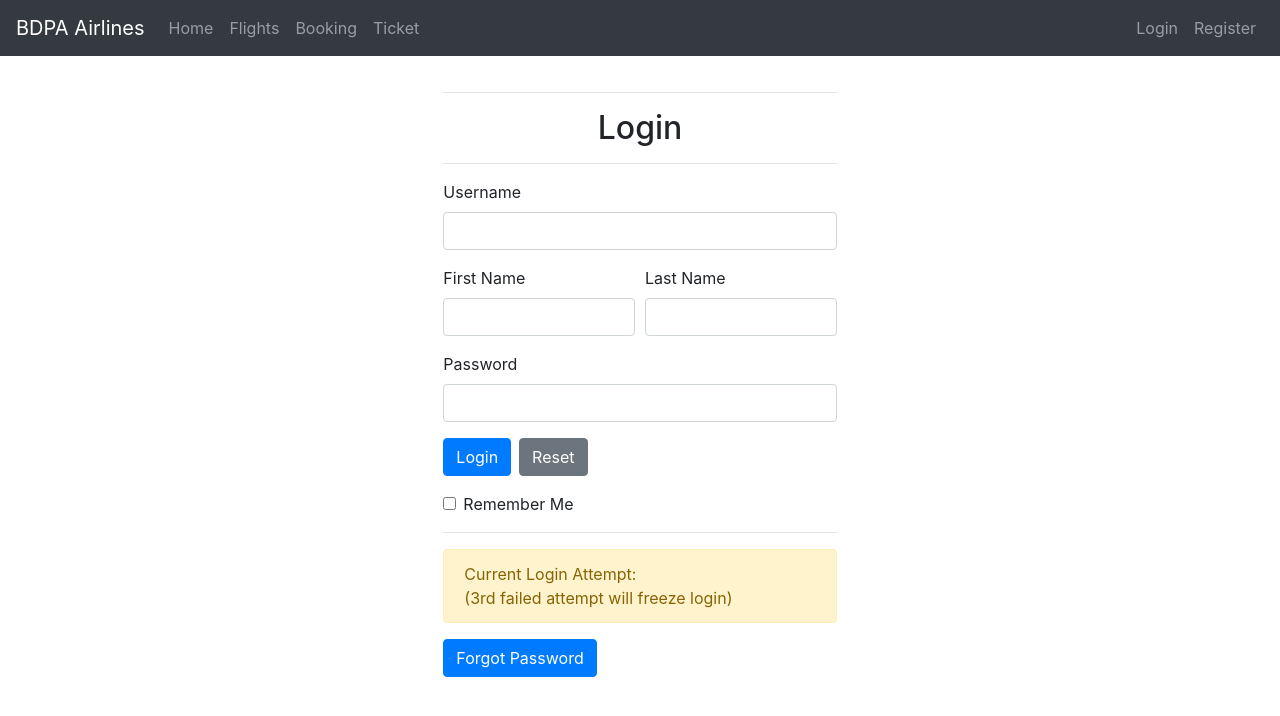
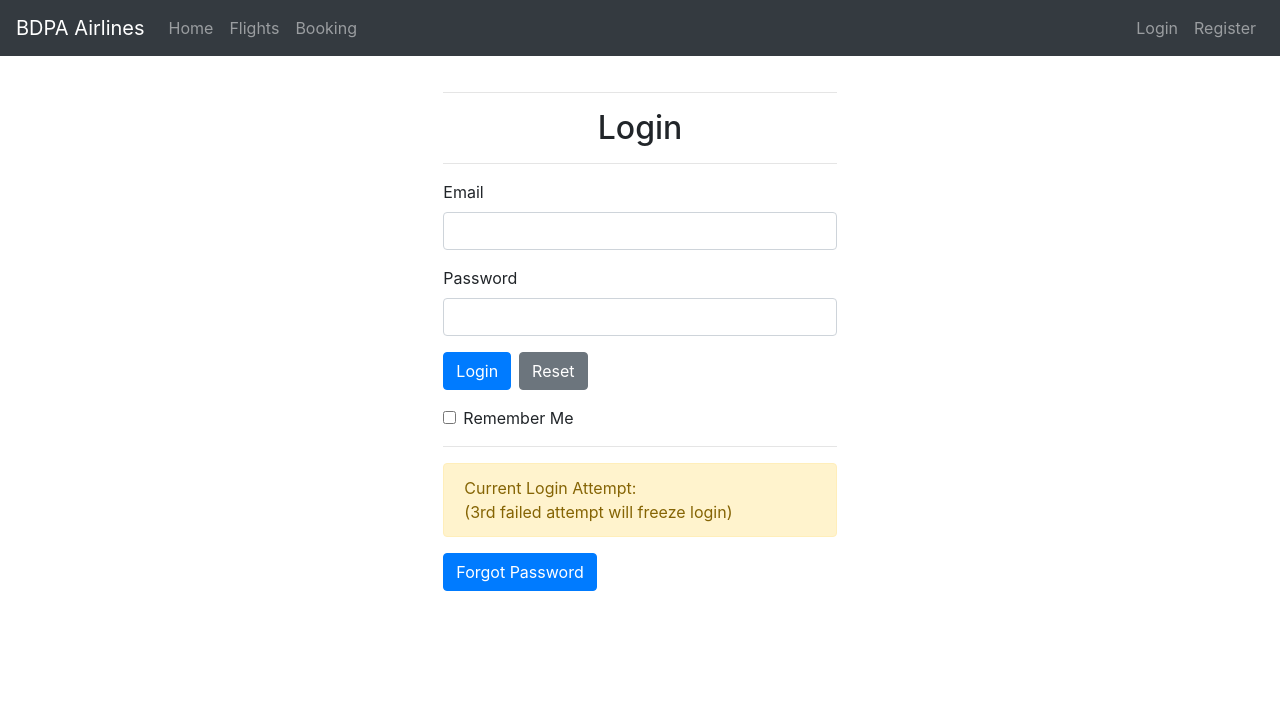
Before and after one commit to JosephMugo/bdpa2020ui, a React (Create React App) app: page /login in a window 1280 px wide. Shown: the top 716 px of the page. Built offline with nearby package versions, Linux system fonts and the light colour scheme.

Commit message:
Changed username to email

```diff
--- a/src/App.jsx
+++ b/src/App.jsx
@@ -22,7 +22,7 @@ const App = () => {
     const [token] = useState(cookies.get("userToken")), [role] = useState(cookies.get("role"))
     const signOut = () => {
         console.log("signout")
-        cookies.remove("username")
+        cookies.remove("email")
         cookies.remove("userToken")
         cookies.remove("role")
         cookies.remove("rememberMe")
@@ -66,14 +66,13 @@ const App = () => {
                         <Nav.Link href="/">Home</Nav.Link>
                         <Nav.Link href="/flights">Flights</Nav.Link>
                         <Nav.Link href="/booking">Booking</Nav.Link>
-                        <Nav.Link href="/tickets">Ticket</Nav.Link>
                         {token && role === "customer" && <Nav.Link href="/dashboard_customer">Customer Dashboard</Nav.Link>}
                         {token && role === "admin" && <Nav.Link href="/dashboard_admin">Admin Dashboard</Nav.Link>}
                     </Nav>
                     <Nav>
                         {!token && <Nav.Link href="/login">Login</Nav.Link>}
                         {!token && <Nav.Link href="/register">Register</Nav.Link>}
-                        {token && <Nav.Link href="/register_admin">Register Admin</Nav.Link>} {/*&& role === "root"*/}
+                        {token && role === "root" && <Nav.Link href="/register_admin">Register Admin</Nav.Link>}
                         {role === "admin" && <Nav.Link href="/admin_create_user">Admin Create User</Nav.Link>} {/*&& role === "admin"*/}
                         {token && !rememberMe && <Nav.Link>Login Expiration: 15 minutes</Nav.Link>}
                         {token && <Nav.Link href="/" onClick={signOut}>Sign Out</Nav.Link>}
--- a/src/containers/AdminCreateUser.jsx
+++ b/src/containers/AdminCreateUser.jsx
@@ -32,11 +32,10 @@ const AdminCreateUser = () => {
                         initialValues={{
                             title: "", firstName: "", middleName: "", lastName: "", suffix: "",
                             birthdate: "", sex: "", city: "", state: "", zip: "", country: "",
-                            email: "", phone: "", username: "", password: "",
+                            email: "", phone: "", password: "",
                             securityQuestion1: "", securityQuestion2: "", securityQuestion3: "", captcha: ""
                         }}
                         validationSchema={object().shape({
-                            username: required.matches(/^[a-zA-Z0-9]+$/, "Cannot contain special characters or spaces"),
                             firstName: required, lastName: required,
                             birthdate: date().required("Required").max(new Date(), "Invalid Date of Birth"),
                             sex: required, city: required, state: required, zip: required, country: required,
@@ -130,11 +129,6 @@ const AdminCreateUser = () => {
                                     </div>
                                 </div>
                                 <div className="form-group">
-                                    <label htmlFor="username">Username</label>
-                                    <Field name="username" type="text" className={'form-control' + (errors.username && touched.username ? ' is-invalid' : '')} />
-                                    <ErrorMessage name="username" component="div" className="invalid-feedback" />
-                                </div>
-                                <div className="form-group">
                                     <label htmlFor="password">Password</label>
                                     <Field name="password" type="password" className={'form-control' + (errors.password && touched.password ? ' is-invalid' : '')} />
                                     <ErrorMessage name="password" component="div" className="invalid-feedback" />
@@ -164,7 +158,7 @@ const AdminCreateUser = () => {
                                     <button type="submit" className="btn btn-primary mr-2">Register</button>
                                     <button type="reset" className="btn btn-secondary">Reset</button>
                                 </div>
-                                <h5>{["Username Already Taken", "User Registered!", "", "Loading..."][registerResponse]}</h5>
+                                <h5>{["Email Already Taken", "User Registered!", "", "Loading..."][registerResponse]}</h5>
                             </Form>
                         )}
                     </Formik>
--- a/src/containers/Booking.jsx
+++ b/src/containers/Booking.jsx
@@ -16,9 +16,9 @@ const Bookings = () => {
     const [id] = useState(useParams().flight_id), [selected, setSelected] = useState()
     const [ticketResponse, setTicketResponse] = useState(2)
     const getUserInfo = async () => {
-        if (cookies.get("username")) {
+        if (cookies.get("email")) {
             setUserInfo(true)
-            const requestedUserInfo = await requestUserInfo(cookies.get("username"))
+            const requestedUserInfo = await requestUserInfo(cookies.get("email"))
             console.log("userInfo", requestedUserInfo)
             if (requestedUserInfo) {
                 requestedUserInfo.birthdate = format(new Date(requestedUserInfo.birthdate), "yyyy-MM-dd")
@@ -192,7 +192,7 @@ const Bookings = () => {
                                     </div>
                                     <div className="form-group col">
                                         <label htmlFor="email">Email Address</label>
-                                        <Field name="email" type="email" className={'form-control' + (errors.email && touched.email ? ' is-invalid' : '')} />
+                                        <Field name="email" type="email" disabled={userInfo} className={'form-control' + (errors.email && touched.email ? ' is-invalid' : '')} />
                                         <ErrorMessage name="email" component="div" className="invalid-feedback" />
                                     </div>
                                 </div>
--- a/src/containers/DashboardAdmin.jsx
+++ b/src/containers/DashboardAdmin.jsx
@@ -18,9 +18,9 @@ const DashboardAdmin = () => {
     })
 
     const handleClick = async (event) => {
-        const username = event.target.id
-        console.log('Deleting user:', username)
-        const deletedUser = await requestDeleteUser(username);
+        const email = event.target.id
+        console.log('Deleting user:', email)
+        const deletedUser = await requestDeleteUser(email);
         setGotUsers(false)
     }
     return (
@@ -31,17 +31,17 @@ const DashboardAdmin = () => {
                 <tr>
                     <th>First Name</th>
                     <th>Last Name</th>
-                    <th>Username</th>
+                    <th>Email</th>
                     <th>Delete</th>
                 </tr>
             </thead>
             <tbody>
                 {users.map((user) => (
-                    <tr key={user.username}>
+                    <tr key={user.email}>
                         <td>{user.firstName}</td>
                         <td>{user.lastName}</td>
-                        <td>{user.username}</td>
-                        <td><Button id={user.username} className="deleteButton" variant="danger" onClick={handleClick}>Delete</Button></td>
+                        <td>{user.email}</td>
+                        <td><Button id={user.email} className="deleteButton" variant="danger" onClick={handleClick}>Delete</Button></td>
                     </tr>
                 ))}
             </tbody>
--- a/src/containers/DashboardCustomer.jsx
+++ b/src/containers/DashboardCustomer.jsx
@@ -17,7 +17,7 @@ const DashboardCustomer = () => {
 
     const getUserInfo = async () => {
         setUserInfo(true)
-        const requestedUserInfo = await requestUserInfo(cookies.get("username"))
+        const requestedUserInfo = await requestUserInfo(cookies.get("email"))
         console.log("userInfo", requestedUserInfo)
         if (requestedUserInfo) {
             requestedUserInfo.birthdate = format(new Date(requestedUserInfo.birthdate), "yyyy-MM-dd")
@@ -28,7 +28,7 @@ const DashboardCustomer = () => {
     }
     const getUserTickets = async () => {
         setUserTickets(true)
-        const requestedUserTickets = await requestUserTickets(cookies.get("username"))
+        const requestedUserTickets = await requestUserTickets(cookies.get("email"))
         console.log("userTickets", requestedUserTickets)
         if (requestedUserTickets) setUserTickets(requestedUserTickets.map(ticket => ticket.flight_id))
     }
@@ -70,7 +70,7 @@ const DashboardCustomer = () => {
     const getAirportCity = shortName => airports.find(airport => airport.shortName === shortName).city
     return (
         <>
-            <h4>Welcome {cookies.get("username")}!</h4>
+            {userInfo && userInfo !== true && <h4>Welcome {userInfo.firstName}!</h4>}
             {userInfo && lastLoginIp && <p>Last Login IP: {lastLoginIp}</p>}
             {userInfo && lastLoginDate && <p> Last Login Date: {"" + format(new Date(lastLoginDate), "PPpp")}</p>}
 
@@ -199,8 +199,8 @@ const DashboardCustomer = () => {
                                         <Field name="phone" type="text" className={'form-control'} />
                                     </div>
                                     <div className="form-group col">
-                                        <label htmlFor="email">Email Adress</label>
-                                        <Field name="email" type="email" className={'form-control' + (errors.email && touched.email ? ' is-invalid' : '')} />
+                                        <label htmlFor="email">Email Address</label>
+                                        <Field name="email" type="email" disabled={true} className={'form-control' + (errors.email && touched.email ? ' is-invalid' : '')} />
                                         <ErrorMessage name="email" component="div" className="invalid-feedback" />
                                     </div>
                                 </div>
--- a/src/containers/ForgotPassword.jsx
+++ b/src/containers/ForgotPassword.jsx
@@ -33,9 +33,9 @@ const ForgotPassword = () => {
 
         // if (question1 === requestedUserInfo.securityQuestion1)
 
-        // setUsernameValidity(3)
+        // setEmailValidity(3)
         // const response = await createUser(info)
-        // setUsernameValidity(0 + response)
+        // setEmailValidity(0 + response)
         // if (response) window.setTimeout(() => window.open("/login", "_top"), 1000)
     }
 
@@ -52,9 +52,9 @@ const ForgotPassword = () => {
                     <h2 align='center'>Forgot Password</h2>
                     <hr />
                     <Formik
-                        initialValues={{ username: "", securityQuestion1: "", securityQuestion2: "", securityQuestion3: "" }}
+                        initialValues={{ email: "", securityQuestion1: "", securityQuestion2: "", securityQuestion3: "" }}
                         validationSchema={Yup.object().shape({
-                            username: required,
+                            email: required,
                             securityQuestion1: required,
                             securityQuestion2: required,
                             securityQuestion3: required,
@@ -64,9 +64,9 @@ const ForgotPassword = () => {
                         {({ errors, touched }) => (
                             <Form>
                                 <div className="form-group">
-                                    <label htmlFor="username">Username</label>
-                                    <Field name="username" type="text" className={'form-control' + (errors.username && touched.username ? ' is-invalid' : '')} />
-                                    <ErrorMessage name="username" component="div" className="invalid-feedback" />
+                                    <label htmlFor="email">Email</label>
+                                    <Field name="email" type="email" className={'form-control' + (errors.email && touched.email ? ' is-invalid' : '')} />
+                                    <ErrorMessage name="email" component="div" className="invalid-feedback" />
                                 </div>
                                 <div className="form-row">
                                     <div className="form-group col">
--- a/src/containers/Login.jsx
+++ b/src/containers/Login.jsx
@@ -44,11 +44,9 @@ const Login = () => {
                     <h2 align='center'>Login</h2>
                     <hr />
                     <Formik
-                        initialValues={{ username: "", firstName: "", lastName: "", password: "" }}
+                        initialValues={{ email: "", password: "" }}
                         validationSchema={Yup.object().shape({
-                            username: required,
-                            firstName: required,
-                            lastName: required,
+                            email: required,
                             password: required,
                         })}
                         onSubmit={handleLogin}
@@ -56,21 +54,9 @@ const Login = () => {
                         {({ errors, touched }) => (
                             <Form>
                                 <div className="form-group">
-                                    <label htmlFor="username">Username</label>
-                                    <Field name="username" type="text" className={'form-control' + (errors.username && touched.username ? ' is-invalid' : '')} />
-                                    <ErrorMessage name="username" component="div" className="invalid-feedback" />
-                                </div>
-                                <div className="form-row">
-                                    <div className="form-group col">
-                                        <label htmlFor="firstName">First Name</label>
-                                        <Field name="firstName" type="text" className={'form-control' + (errors.firstName && touched.firstName ? ' is-invalid' : '')} />
-                                        <ErrorMessage name="firstName" component="div" className="invalid-feedback" />
-                                    </div>
-                                    <div className="form-group col">
-                                        <label htmlFor="lastName">Last Name</label>
-                                        <Field name="lastName" type="text" className={'form-control' + (errors.lastName && touched.lastName ? ' is-invalid' : '')} />
-                                        <ErrorMessage name="lastName" component="div" className="invalid-feedback" />
-                                    </div>
+                                    <label htmlFor="email">Email</label>
+                                    <Field name="email" type="email" className={'form-control' + (errors.email && touched.email ? ' is-invalid' : '')} />
+                                    <ErrorMessage name="email" component="div" className="invalid-feedback" />
                                 </div>
                                 <div className="form-group">
                                     <label htmlFor="password">Password</label>
--- a/src/containers/Register.jsx
+++ b/src/containers/Register.jsx
@@ -35,11 +35,10 @@ const Register = () => {
                         initialValues={{
                             title: "", firstName: "", middleName: "", lastName: "", suffix: "",
                             birthdate: "", sex: "", city: "", state: "", zip: "", country: "",
-                            email: "", phone: "", username: "", password: "",
+                            email: "", phone: "", password: "",
                             securityQuestion1: "", securityQuestion2: "", securityQuestion3: "", captcha: ""
                         }}
                         validationSchema={object().shape({
-                            username: required.matches(/^[a-zA-Z0-9]+$/, "Cannot contain special characters or spaces"),
                             firstName: required, lastName: required,
                             birthdate: date().required("Required").max(new Date(), "Invalid Date of Birth"),
                             sex: required, city: required, state: required, zip: required, country: required,
@@ -134,11 +133,6 @@ const Register = () => {
                                     </div>
                                 </div>
                                 <div className="form-group">
-                                    <label htmlFor="username">Username</label>
-                                    <Field name="username" type="text" className={'form-control' + (errors.username && touched.username ? ' is-invalid' : '')} />
-                                    <ErrorMessage name="username" component="div" className="invalid-feedback" />
-                                </div>
-                                <div className="form-group">
                                     <label htmlFor="password">Password</label>
                                     <Field name="password" type="password" className={'form-control' + (errors.password && touched.password ? ' is-invalid' : '')} />
                                     <ErrorMessage name="password" component="div" className="invalid-feedback" />
@@ -169,7 +163,7 @@ const Register = () => {
                                     <button type="submit" className="btn btn-primary mr-2">Register</button>
                                     <button type="reset" className="btn btn-secondary">Reset</button>
                                 </div>
-                                <h5>{["Username Already Taken", "User Registered!", "", "Loading..."][registerResponse]}</h5>
+                                <h5>{["Email Already Taken", "User Registered!", "", "Loading..."][registerResponse]}</h5>
                             </Form>
                         )}
                     </Formik>
--- a/src/containers/RegisterAdmin.jsx
+++ b/src/containers/RegisterAdmin.jsx
@@ -9,12 +9,12 @@ const securityQuestions = [
     "What is your favorite food?"
 ]
 const Register = () => {
-    const [validUsername, setUsernameValidity] = useState(2)
+    const [validEmail, setEmailValidity] = useState(2)
     const handleSubmit = async (fields) => {
         const { captcha, ...info } = fields
-        setUsernameValidity(3)
+        setEmailValidity(3)
         const response = await createUser(info)
-        setUsernameValidity(0 + response)
+        setEmailValidity(0 + response)
         if (response) window.setTimeout(() => window.open("/login", "_top"), 1000)
     }
     const required = Yup.string().required('Required')
@@ -33,11 +33,10 @@ const Register = () => {
                         initialValues={{
                             title: "", firstName: "", middleName: "", lastName: "", suffix: "",
                             birthdate: "", sex: "", city: "", state: "", zip: "", country: "",
-                            email: "", phone: "", username: "", password: "",
+                            email: "", phone: "", password: "",
                             securityQuestion1: "", securityQuestion2: "", securityQuestion3: "", captcha: ""
                         }}
                         validationSchema={Yup.object().shape({
-                            username: required.matches(/^[a-zA-Z0-9]+$/, "Cannot contain special characters or spaces"),
                             firstName: required, lastName: required,
                             birthdate: required, sex: required,
                             city: required, state: required, zip: required, country: required,
@@ -81,9 +80,9 @@ const Register = () => {
                                     </div>
                                 </div>
                                 <div className="form-group">
-                                    <label htmlFor="username">Username</label>
-                                    <Field name="username" type="text" className={'form-control' + (errors.username && touched.username ? ' is-invalid' : '')} />
-                                    <ErrorMessage name="username" component="div" className="invalid-feedback" />
+                                    <label htmlFor="email">Email Adress</label>
+                                    <Field name="email" type="email" className={'form-control' + (errors.email && touched.email ? ' is-invalid' : '')} />
+                                    <ErrorMessage name="email" component="div" className="invalid-feedback" />
                                 </div>
                                 <div className="form-group">
                                     <label htmlFor="password">Password</label>
@@ -115,7 +114,7 @@ const Register = () => {
                                     <button type="submit" className="btn btn-primary mr-2">Register</button>
                                     <button type="reset" className="btn btn-secondary">Reset</button>
                                 </div>
-                                <h5>{["Username Already Taken", "User Registered!", "", "Loading..."][validUsername]}</h5>
+                                <h5>{["Email Already Taken", "User Registered!", "", "Loading..."][validEmail]}</h5>
                             </Form>
                         )}
                     </Formik>
```
Also changed, not shown: src/services/ticketService.js (+5 -5 lines), src/services/userService.js (+21 -21 lines).
